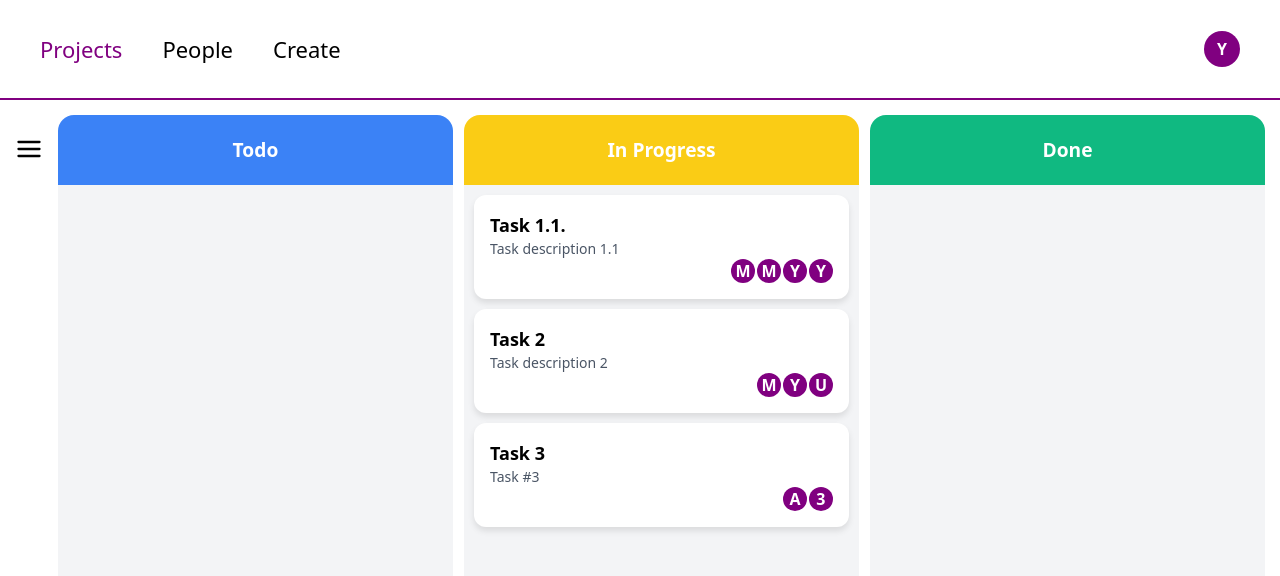
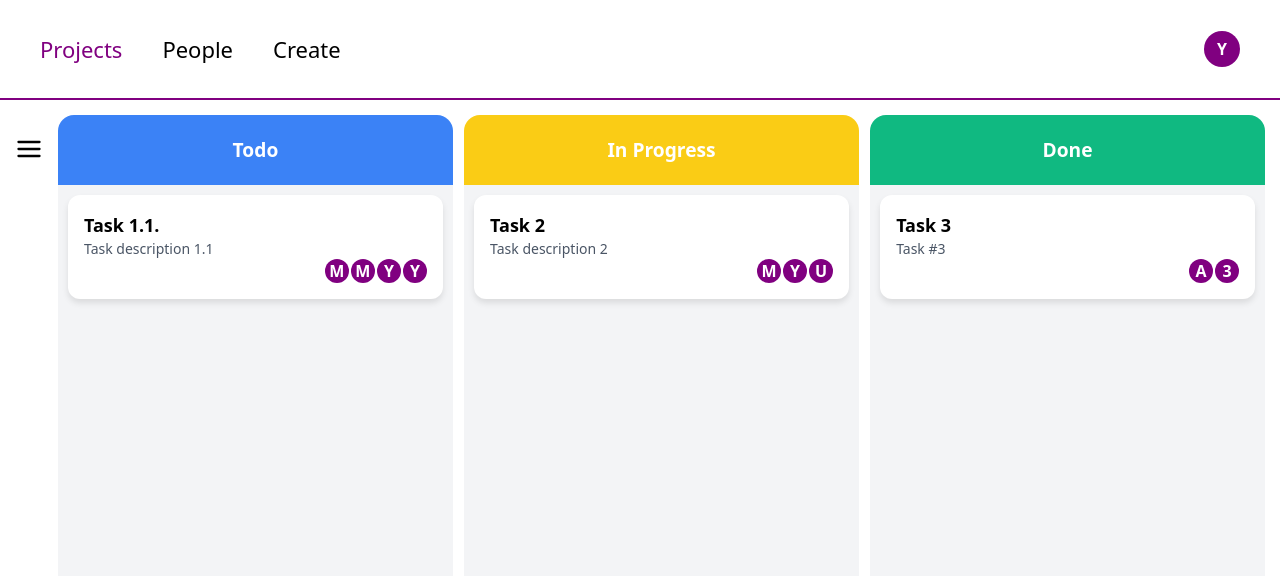
Before and after one commit to YuraDev/project-management-tools, a React (Vite) app: page /projects/1 in a window 1280 px wide. Shown: the top 576 px of the page. Built offline with nearby package versions, Linux system fonts and the light colour scheme; data requests are answered from the project's data file; sample sign-in values are in the browser's storage.

Commit message:
ts improvement

```diff
--- a/db.json
+++ b/db.json
@@ -163,7 +163,7 @@
         "3",
         "2"
       ],
-      "status": "in_progress",
+      "status": "todo",
       "startDate": "2025-04-20",
       "endDate": "2025-04-25",
       "priority": "low"
@@ -192,7 +192,7 @@
         "1",
         "9"
       ],
-      "status": "in_progress",
+      "status": "done",
       "startDate": "",
       "endDate": "",
       "priority": "low"
--- a/src/components/leftPanelProject/LeftPanelProject.tsx
+++ b/src/components/leftPanelProject/LeftPanelProject.tsx
@@ -15,6 +15,7 @@ import AddMemberTwo from "../../modals/AddMember/AddMemberTwo";
 import FormDateInput from "../../ui/input/FormDateInput";
 import DateInput from "../../ui/input/DateInput";
 import CustomSelect, { sortOptions } from "../../ui/select/CustomSelect";
+import { TaskPriority, TaskStatus } from "../../types/task";
 
 const LeftPanelProject = () => {
     const { projectId } = useParams();
@@ -98,9 +99,9 @@ const LeftPanelProject = () => {
             <div>
                 <h3>Status</h3>
                 <div style={{display: "flex", justifyContent: "space-between"}}>
-                    <CheckBoxStatus status={"todo"} setStatusFilter={setStatusFilter}/>
-                    <CheckBoxStatus status={"in_progress"} setStatusFilter={setStatusFilter}/>
-                    <CheckBoxStatus status={"done"} setStatusFilter={setStatusFilter}/>
+                    <CheckBoxStatus<TaskStatus> status={"todo"} setStatusFilter={setStatusFilter}/>
+                    <CheckBoxStatus<TaskStatus> status={"in_progress"} setStatusFilter={setStatusFilter}/>
+                    <CheckBoxStatus<TaskStatus> status={"done"} setStatusFilter={setStatusFilter}/>
                 </div>
                 <div>
                     {/* <AsignMembers users={assignedMembers} setAddMembersActive={setAddMembersActive} maxIcons={3} iconSize={24}/> */}
@@ -124,9 +125,9 @@ const LeftPanelProject = () => {
                 </div>
                 <h3>Priority</h3>
                 <div style={{display: "flex", justifyContent: "space-between"}}>
-                    <CheckBoxStatus status={"low"} setStatusFilter={setPriorityFilter}/>
-                    <CheckBoxStatus status={"medium"} setStatusFilter={setPriorityFilter}/>
-                    <CheckBoxStatus status={"high"} setStatusFilter={setPriorityFilter}/>
+                    <CheckBoxStatus<TaskPriority> status={"low"} setStatusFilter={setPriorityFilter}/>
+                    <CheckBoxStatus<TaskPriority>  status={"medium"} setStatusFilter={setPriorityFilter}/>
+                    <CheckBoxStatus<TaskPriority>  status={"high"} setStatusFilter={setPriorityFilter}/>
                 </div>
                 <div>
                     <CustomSelect value={sortValue} onChange={setSortValue} options={sortOptions}/>
--- a/src/components/taskEdit/TaskEdit.tsx
+++ b/src/components/taskEdit/TaskEdit.tsx
@@ -1,6 +1,6 @@
 import { useProjectControlStore } from "../../store/projectControlStore";
 import { useState } from "react";
-import { Task } from "../../types/task";
+import { Task, TaskPriority } from "../../types/task";
 import AddMember from "../../modals/AddMember/AddMember";
 import { useTaskUsers } from "../../hooks/useTaskUsers";
 import { useMutation, useQueryClient } from "@tanstack/react-query";
@@ -78,13 +78,13 @@ const TaskEdit = () => {
                 <FormSelect name={"status"} value={formData.status} onChange={handleChange} options={["todo", "in_progress", "done"]}/>
             </label>
             <label>From:
-                <FormDateInput name={"startDate"} value={formData.startDate} onChange={handleChange} />
+                <FormDateInput name={"startDate"} value={formData.startDate || ""} onChange={handleChange} />
             </label>
             <label>To:
-                <FormDateInput name={"endDate"} value={formData.endDate} onChange={handleChange} />
+                <FormDateInput name={"endDate"} value={formData.endDate || ""} onChange={handleChange} />
             </label>
             <label>Priority
-                <FormSelect name={"priority"} value={formData.priority} onChange={handleChange} options={["low", "medium", "high", "none"]}/>
+                <FormSelect<TaskPriority> name={"priority"} value={formData.priority} onChange={handleChange} options={["low", "medium", "high", "none"]}/>
             </label>
             <FormButtonSubmit text={"Save chenges"}/>
             { addMembersActive && <AddMember exitAction={() => setAddMembersActive(false)} assignedMembers={assignedMembers} setAssignedMembers={setAssignedMembers} /> }
--- a/src/pages/project/Project.tsx
+++ b/src/pages/project/Project.tsx
@@ -58,36 +58,7 @@ const Project = () => {
       }
     });
 
-    // if (isProjectLoading || isProjectUsersLoading || isProjectTasksLoading) {
-    //     return <div>Loading...</div>;
-    // }
-    // if (isProjectError || isProjectUsersError || isProjectTasksError) {
-    //     return <div>Error!</div>;
-    // }
 
-
-
-    // const todoTasks = projectTasks?.filter((task) => task.status === "todo") || [];
-    // const inProgressTasks = projectTasks?.filter((task) => task.status === "in_progress") || [];
-    // const doneTasks = projectTasks?.filter((task) => task.status === "done") || [];
-
-
-
-    // const todoTasks = projectTasks?.filter(task =>
-    //   task.status === "todo" &&
-    //   (usersFilter.length === 0 || usersFilter.some(user => task.assignedMembers?.includes(user.id)))
-    // ) || [];
-
-
-    // const inProgressTasks = projectTasks?.filter(task =>
-    //   task.status === "in_progress" &&
-    //   (usersFilter.length === 0 || usersFilter.some(user => task.assignedMembers?.includes(user.id)))
-    // ) || [];
-
-    // const doneTasks = projectTasks?.filter(task =>
-    //   task.status === "done" &&
-    //   (usersFilter.length === 0 || usersFilter.some(user => task.assignedMembers?.includes(user.id)))
-    // ) || [];
 
     const sortValue = useProjectControlStore((state) => state.sortValue);
 
@@ -102,7 +73,7 @@ const Project = () => {
         (usersFilter.length === 0 || usersFilter.some(user => task.assignedMembers?.includes(user.id))) &&
         (!task.startDate || startDateFilter === "" || task.startDate >= startDateFilter) &&
         (!task.endDate || endDateFilter === "" || task.endDate <= endDateFilter) &&
-        (!priorityFilter.length || priorityFilter.includes(task.priority))
+        (!priorityFilter.length || task.priority && priorityFilter.includes(task.priority))
       ) || [];
     };
     const controlPanelSort = (tasks: Task[]): Task[] => {
--- a/src/store/projectControlStore.ts
+++ b/src/store/projectControlStore.ts
@@ -51,22 +51,16 @@ export const useProjectControlStore = create<ProjectControlState>((set, get) =>
     statusFilter: [],
     setStatusFilter: (value) => {
         const currentStatuses = get().statusFilter;
-        const isAlreadyFiltered = currentStatuses.includes(value);
-        if ( isAlreadyFiltered ) {
-            set({ statusFilter: currentStatuses.filter((el) => el != value) });
-        } else {
-            set({ statusFilter: [...currentStatuses, value] })
-        }
+        currentStatuses.includes(value)
+        ? set({ statusFilter: currentStatuses.filter((el) => el != value) })
+        : set({ statusFilter: [...currentStatuses, value] })
     },
     usersFilter: [],
     setUserFilter: (chosenUser) => {
         const currentUsers = get().usersFilter;
-        const isAlreadyFiltered = currentUsers.some((u) => u.id === chosenUser.id);
-        if ( isAlreadyFiltered ) {
-            set({ usersFilter: currentUsers.filter((el) => el.id != chosenUser.id) });
-        } else {
-            set({ usersFilter: [...currentUsers, chosenUser] })
-        }
+        currentUsers.some((u) => u.id === chosenUser.id)
+        ? set({ usersFilter: currentUsers.filter((el) => el.id != chosenUser.id) })
+        : set({ usersFilter: [...currentUsers, chosenUser] });
     },
     startDateFilter: "",
     setStartDateFilter: (value) => set({ startDateFilter: value }),
@@ -75,12 +69,9 @@ export const useProjectControlStore = create<ProjectControlState>((set, get) =>
     priorityFilter: [],
     setPriorityFilter: (value) => {
         const currentPriorities = get().priorityFilter;
-        const isAlreadyFiltered = currentPriorities.includes(value);
-        if ( isAlreadyFiltered ) {
-            set({ priorityFilter: currentPriorities.filter((el) => el != value) });
-        } else {
-            set({ priorityFilter: [...currentPriorities, value] })
-        }
+        currentPriorities.includes(value)
+        ? set({ priorityFilter: currentPriorities.filter((el) => el != value) })
+        : set({ priorityFilter: [...currentPriorities, value] })
     },
     sortValue: "none",
     setSortValue: (value) => set({ sortValue: value }),
--- a/src/ui/checkbox/CheckBoxStatus.tsx
+++ b/src/ui/checkbox/CheckBoxStatus.tsx
@@ -4,11 +4,13 @@ import { TaskPriority, TaskStatus } from "../../types/task";
 import StatusText from "../statusText/StatusText";
 import styles from "./CheckBoxStatus.module.css";
 
-interface CheckBoxStatusProps {
-    status: TestAndProjectStatuses | TaskStatus | TaskPriority,
-    setStatusFilter: (value: TestAndProjectStatuses | TaskStatus | TaskPriority) => void,
+type AvaibleTypes = TestAndProjectStatuses | TaskStatus | TaskPriority;
+interface CheckBoxStatusProps<T extends AvaibleTypes> {
+    status: T,
+    setStatusFilter: (value: T) => void,
 }
-const CheckBoxStatus = ({ status, setStatusFilter }: CheckBoxStatusProps) => {
+
+const CheckBoxStatus = <T extends AvaibleTypes,>({ status, setStatusFilter }: CheckBoxStatusProps<T>) => {
     return(
         <div className={styles.checkboxBlock}>
             <input
--- a/src/ui/select/FormSelect.tsx
+++ b/src/ui/select/FormSelect.tsx
@@ -3,17 +3,18 @@ import { TaskPriority, TaskStatus } from "../../types/task";
 import { Role } from "../../types/user";
 import styles from "./FormSelect.module.css";
 
-interface FormSelectProps {
+type SelectOption = Role | ProjectStatus | TaskStatus | TaskPriority;
+
+interface FormSelectProps<T extends SelectOption> {
     name: string,
-    value: Role | ProjectStatus | TaskStatus | TaskPriority,
+    value: T | undefined,
     onChange: (event: React.ChangeEvent<HTMLSelectElement>) => void,
-    options: Role[] | ProjectStatus[] | TaskStatus[],
+    options: T[],
 }
 
-const FormSelect = ({ name, value, onChange, options }: FormSelectProps) => {
+const FormSelect = <T extends SelectOption,>({ name, value, onChange, options }: FormSelectProps<T>) => {
     return <select name={name} value={value} onChange={onChange} className={styles.customSelect}>
-            {/* todo - add one more field for user view */}
-            { options.map((option) => <option value={option} key={option}>{option}</option>) }
+        { options.map((option) => <option value={option} key={option}>{option}</option>) }
     </select>
 }
 
--- a/src/ui/statusText/StatusText.module.css
+++ b/src/ui/statusText/StatusText.module.css
@@ -17,3 +17,6 @@
 .red{
     background-color: rgba(255, 0, 0, 0.844);
 }
+.gray{
+    background-color: rgba(128, 128, 128, 0.751);
+}
--- a/src/ui/statusText/StatusText.tsx
+++ b/src/ui/statusText/StatusText.tsx
@@ -8,13 +8,14 @@ interface StatusTextProps {
 
 const statusLabels: { [key in TaskStatus | ProjectStatus | TaskPriority ]: string } = {
     todo: "Todo",
+    in_progress: "In progress",
+    done: "Done",
     planned: "Planned",
-    in_progress: "In progress",
     completed: "Completed",
-    done: "Done",
     low: "Low",
     medium: "Medium",
     high: "High",
+    none: "None",
 }
 const statusClasses: { [key in TaskStatus | ProjectStatus | TaskPriority]: string } = {
     todo: styles.blue,
@@ -25,6 +26,7 @@ const statusClasses: { [key in TaskStatus | ProjectStatus | TaskPriority]: strin
     low: styles.green,
     medium: styles.yellow,
     high: styles.red,
+    none: styles.gray,
 }
 
 const StatusText = ({ status }: StatusTextProps) => {
```
